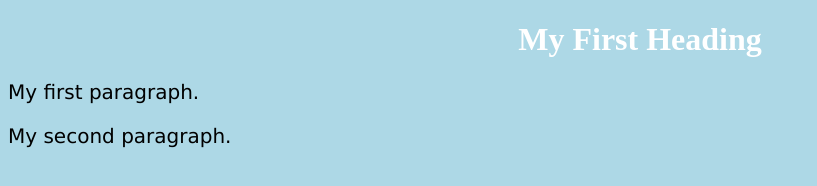
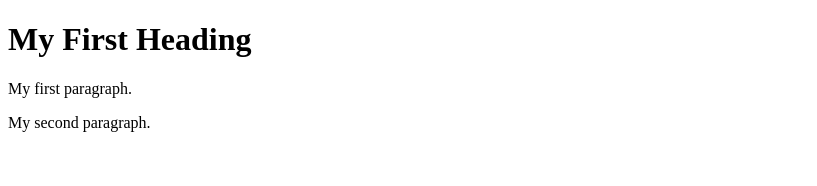
Before and after one commit to gregorykul/first_project, a plain HTML site: page page1.html in a window 1280 px wide. Shown: the whole page, without its empty margins (0-817 px from the left). Drawn offline with Linux system fonts and the light colour scheme.

Commit message:
Revert "refactor css styles"
This reverts commit 8b449720412a233c7346462efc7ba7929defcf50.

```diff
--- a/page1.html
+++ b/page1.html
@@ -2,7 +2,8 @@
 <html>
 	<head>
 		<title>Page title</title>
-		<link rel="stylesheet" href="styles.css">
+	<style>
+	</style>
 	</head>
 <body>
 	<h1>My First Heading</h1>
--- a/styles.css
+++ /dev/null
@@ -1,11 +0,0 @@
-body {
-	background-color: lightblue;
-}
-h1 {
-	color: white;
-	text-align: center;
-}
-p {
-	font-family: verdana;
-	font-size: 20px;
-}
```
Also changed, not shown: page2.html (+2 -1 lines).
